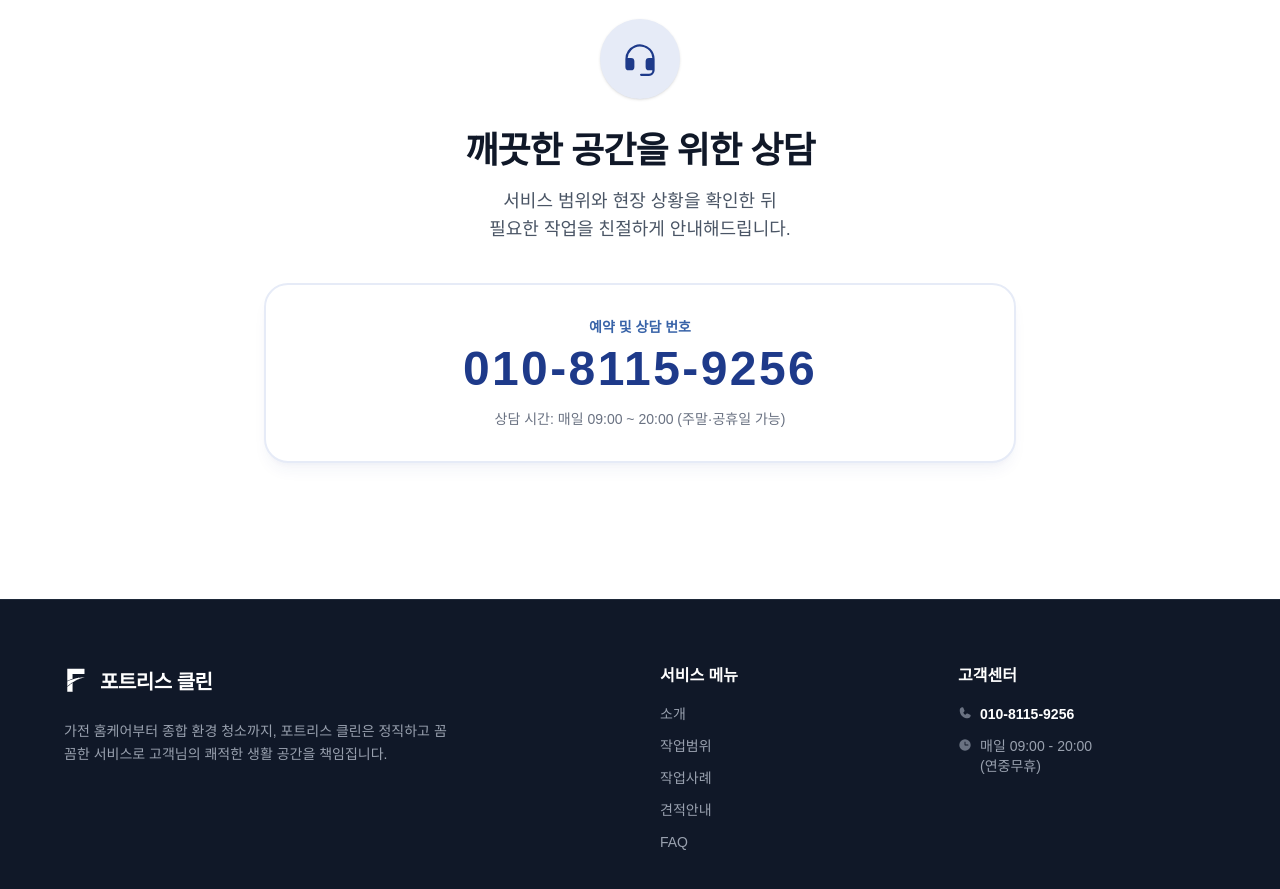
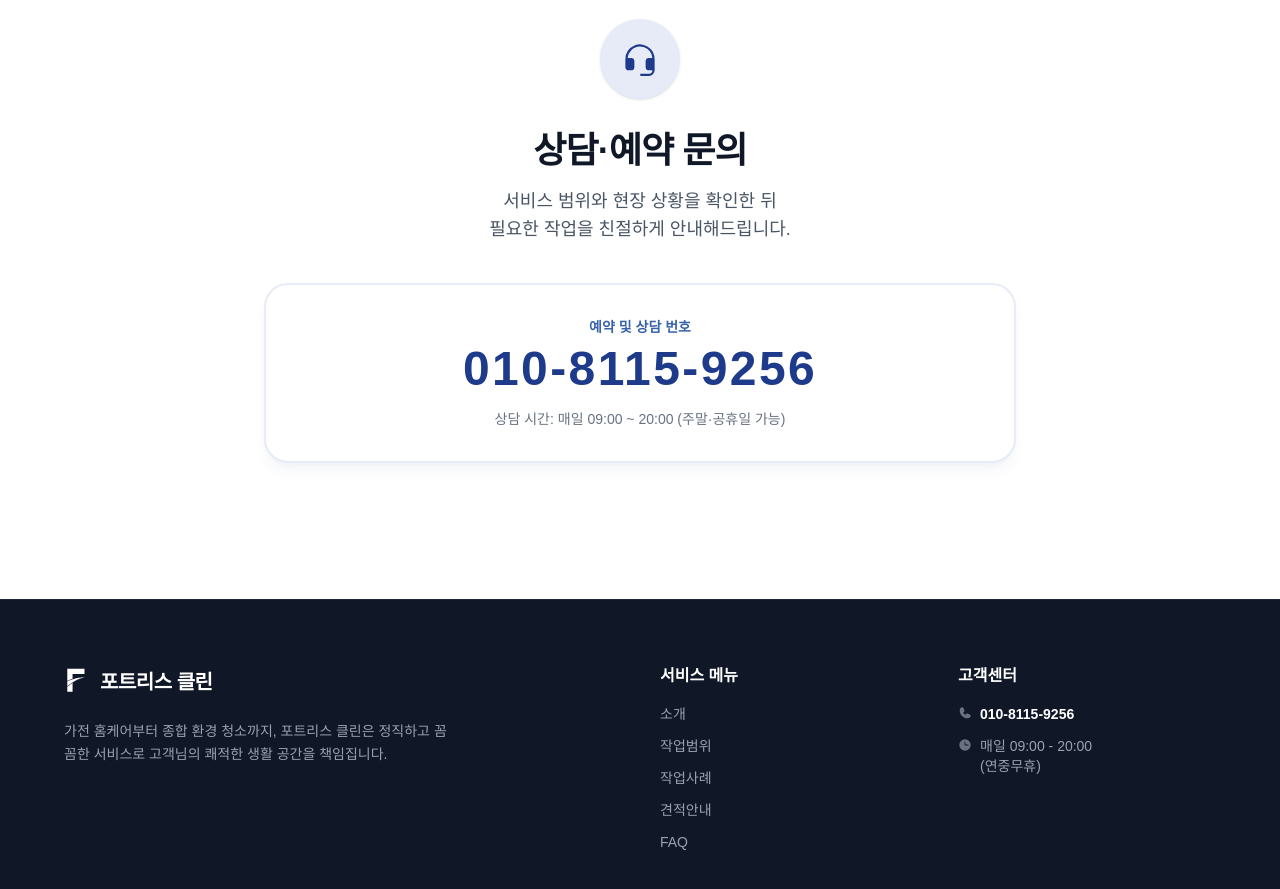
Before and after one commit to moolmin/fortressclean-web, a Next.js app: page / in a window 1280 px wide. Shown: the part 6620-7509 px from the top of the page. Built offline with nearby package versions, Linux system fonts and the light colour scheme.

Commit message:
fix: update contact section heading for clarity

```diff
--- a/components/fortressclean-home/as-contact-sections.tsx
+++ b/components/fortressclean-home/as-contact-sections.tsx
@@ -66,7 +66,7 @@ export function ContactSection() {
           <PhosphorIcon icon={Headset} weight="fill" className="text-4xl" />
         </div>
         <h2 className="mb-4 text-3xl font-bold tracking-tight text-gray-900 lg:text-4xl">
-          깨끗한 공간을 위한 상담
+          상담·예약 문의
         </h2>
         <p className="mb-10 text-lg text-gray-600">
           서비스 범위와 현장 상황을 확인한 뒤 <br /> 필요한 작업을 친절하게
```
